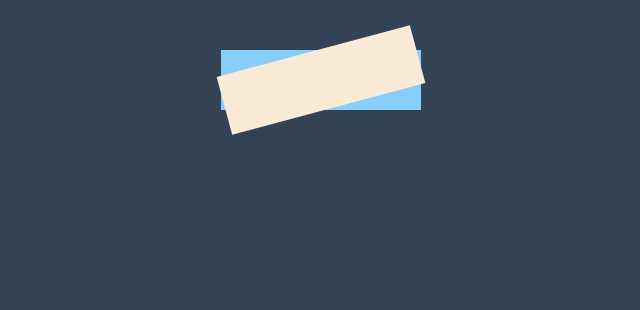
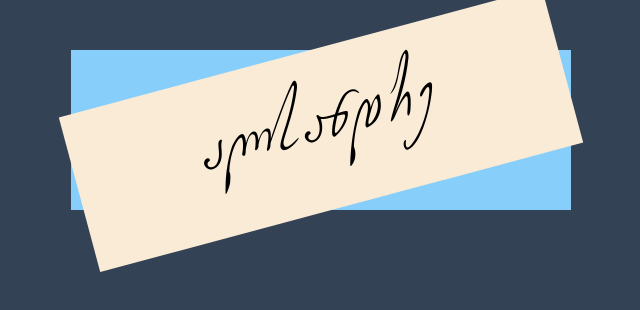
Before and after one commit to Alsandre/reusable-signature, a plain HTML site: page index.html in a window 1280 px wide. Shown: the whole page, without its empty margins (319-959 px from the left). Drawn offline with Linux system fonts and the light colour scheme.

Commit message:
add: fontface and signature in svg format

```diff
--- a/style.css
+++ b/style.css
@@ -4,16 +4,23 @@ body {
 .background {
 }
 .container {
-    width: 200px;
-    height: 60px;
+    width: 500px;
+    height: 160px;
     background-color: lightskyblue;
     margin: 50px auto;
 }
 .signature {
     background-color: rgba(250, 235, 215);
     text-align: center;
-    line-height: 60px;
+    line-height: 160px;
     transform: rotatez(-15deg);
     perspective: 1000px;
-    color: transparent;
+    font-family: 'NikoNikoladze';
+    font-size: 70px;
 }
+
+
+@font-face {
+  font-family: 'NikoNikoladze';
+  src: url('./DM-NIKO-NIKOLADZE.TTF') format('truetype');
+}
```
Also changed, not shown: Component 1.svg (added), DM-NIKO-NIKOLADZE.TTF (added).
